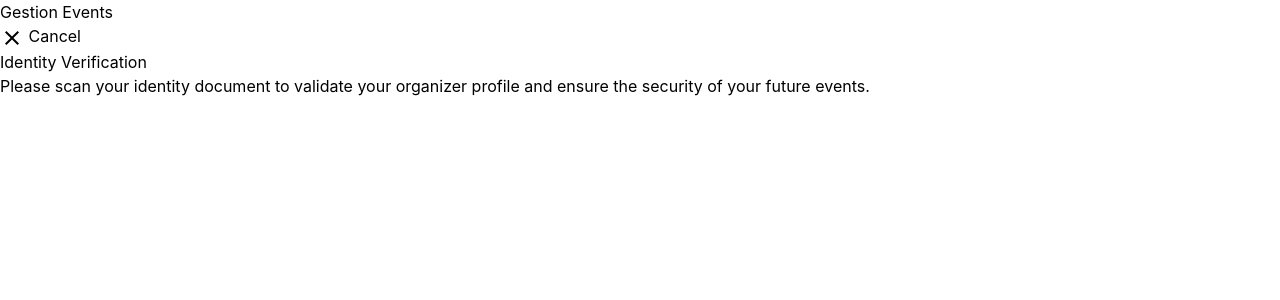
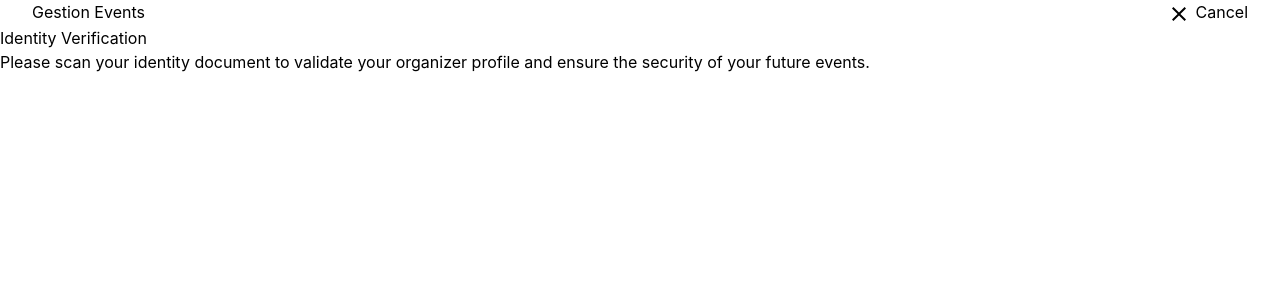
Before and after one commit to doudaoud/gestion-events, a React (Vite) app in the folder client/: page /signUp/typeprofile/scanId in a window 1280 px wide. Shown: the top 300 px of the page. Built offline with nearby package versions, Linux system fonts and the light colour scheme.

Commit message:
style: update ScanId component layout for improved navbar styling

```diff
--- a/client/src/pages/ScanId.tsx
+++ b/client/src/pages/ScanId.tsx
@@ -3,8 +3,18 @@ import CloseOutlinedIcon from "@mui/icons-material/CloseOutlined";
 export default function ScanId() {
   return (
     <React.Fragment>
-      <div className="navbar-scan-page">
-        <h2>Gestion Events</h2>
+      <div
+        className="navbar-scan-page"
+        style={{
+          display: "flex",
+          justifyContent: "space-between",
+          width: "95%",
+          margin: "0 auto",
+         }}
+      >
+        <h2 style={{
+
+        }} >Gestion Events</h2>
         <button>
           <CloseOutlinedIcon /> Cancel
         </button>
```
Also changed, not shown: 1 other file (tests, documents, lock files or other folders).
